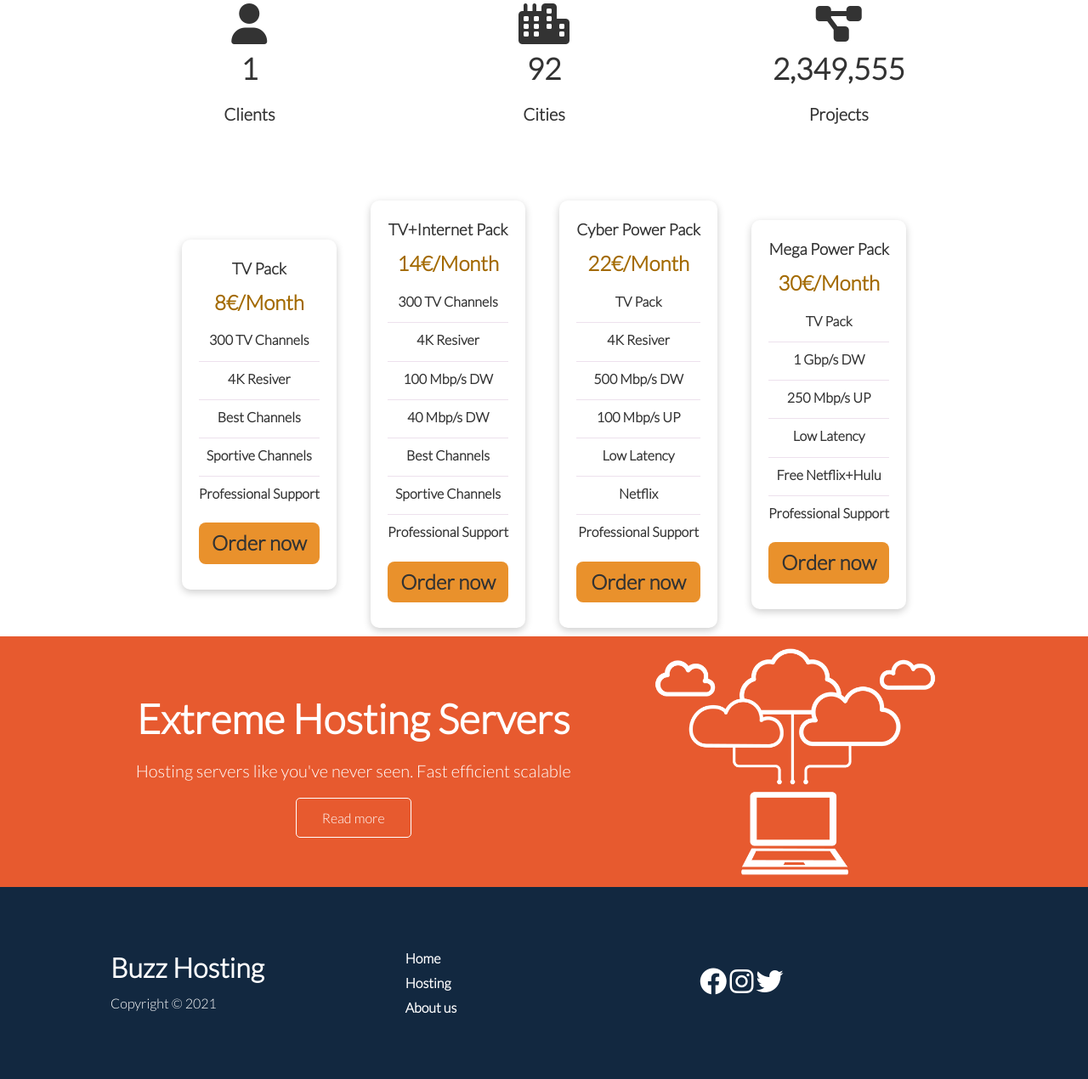
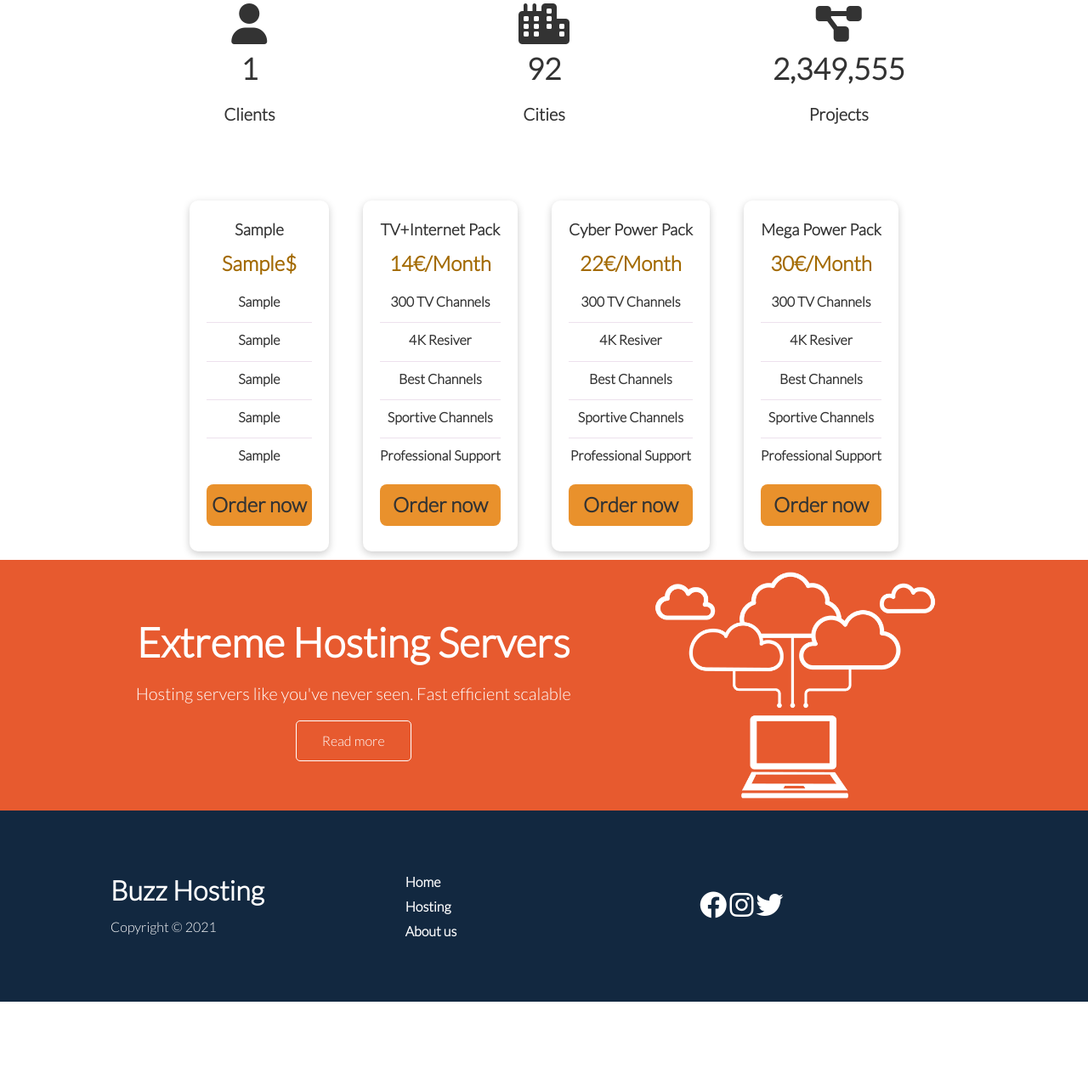
Before and after one commit to elmedinhajdari/ProjektiWEB, a PHP site: page / in a window 1280 px wide. Shown: the part 690-1960 px from the top of the page at 85% size. After the commit the page ends 1869 px from the top, so only its background shows below. Run offline with PHP 8.4, Linux system fonts and the light colour scheme; tables that the repository leaves empty or names only in its code hold one stand-in row (values such as "Sample post").

Commit message:
Testing/Adding products to DB

```diff
--- a/index.php
+++ b/index.php
@@ -121,35 +121,39 @@ include('include/logout.php');
             <section class="cli">
                 <div class="container grid text-center">
 
+
+                <?php $select_product = mysqli_query($db, "SELECT * FROM produktet") or die('query failed');?>
+                    <?php if(mysqli_num_rows($select_product) > 0){
+                            while($fetch_product=mysqli_fetch_assoc($select_product)){
+
+
+                     ?>
                     <div class="card hover1">
-                        <h3>TV Pack</h3>
-                        <h1 class="test1">8€/Month</h1>
+
+                        <h3><?php echo $fetch_product['oferta']; ?></h3>
+                        <h1 class="test1"><?php echo $fetch_product['qmimi']; ?>$</h1>
                         <ul>
-                            <li>300 TV Channels</li>
+                            <li><?php echo $fetch_product['kanalet']; ?></li>
                             <li class="underline"></li>
-                            <li>4K Resiver</li>
+                            <li><?php echo $fetch_product['reseiver']; ?></li>
                             <li class="underline"></li>
-                            <li>Best Channels</li>
+                            <li><?php echo $fetch_product['download']; ?></li>
                             <li class="underline"></li>
-                            <li>Sportive Channels</li>
+                            <li><?php echo $fetch_product['upload']; ?></li>
                             <li class="underline"></li>
-                            <li>Professional Support</li>
+                            <li><?php echo $fetch_product['support']; ?></li>
                         </ul>
                         <a href="javascript:void(0);">
                             <h1 class="order">Order now</h1>
                         </a>
-                    </div>
+                    </div><?php }} ?>
                     <div class="card hover1">
                         <h3>TV+Internet Pack</h3>
                         <h1 class="test1">14€/Month</h1>
                         <ul>
-                            <li>300 TV Channels</li>
+                        <li>300 TV Channels</li>
                             <li class="underline"></li>
                             <li>4K Resiver</li>
-                            <li class="underline"></li>
-                            <li>100 Mbp/s DW</li>
-                            <li class="underline"></li>
-                            <li>40 Mbp/s DW</li>
                             <li class="underline"></li>
                             <li>Best Channels</li>
                             <li class="underline"></li>
@@ -168,17 +172,13 @@ include('include/logout.php');
                         <ul>
 
 
-                            <li>TV Pack</li>
+                        <li>300 TV Channels</li>
                             <li class="underline"></li>
                             <li>4K Resiver</li>
                             <li class="underline"></li>
-                            <li>500 Mbp/s DW</li>
+                            <li>Best Channels</li>
                             <li class="underline"></li>
-                            <li>100 Mbp/s UP</li>
-                            <li class="underline"></li>
-                            <li>Low Latency</li>
-                            <li class="underline"></li>
-                            <li>Netflix</li>
+                            <li>Sportive Channels</li>
                             <li class="underline"></li>
                             <li>Professional Support</li>
                         </ul>
@@ -190,15 +190,13 @@ include('include/logout.php');
                         <h3>Mega Power Pack</h3>
                         <h1 class="test1">30€/Month</h1>
                         <ul>
-                            <li>TV Pack</li>
+                        <li>300 TV Channels</li>
                             <li class="underline"></li>
-                            <li>1 Gbp/s DW</li>
+                            <li>4K Resiver</li>
                             <li class="underline"></li>
-                            <li>250 Mbp/s UP</li>
+                            <li>Best Channels</li>
                             <li class="underline"></li>
-                            <li>Low Latency</li>
-                            <li class="underline"></li>
-                            <li>Free Netflix+Hulu</li>
+                            <li>Sportive Channels</li>
                             <li class="underline"></li>
                             <li>Professional Support</li>
                         </ul>
```
Also changed, not shown: server.php (+8 -0 lines).
